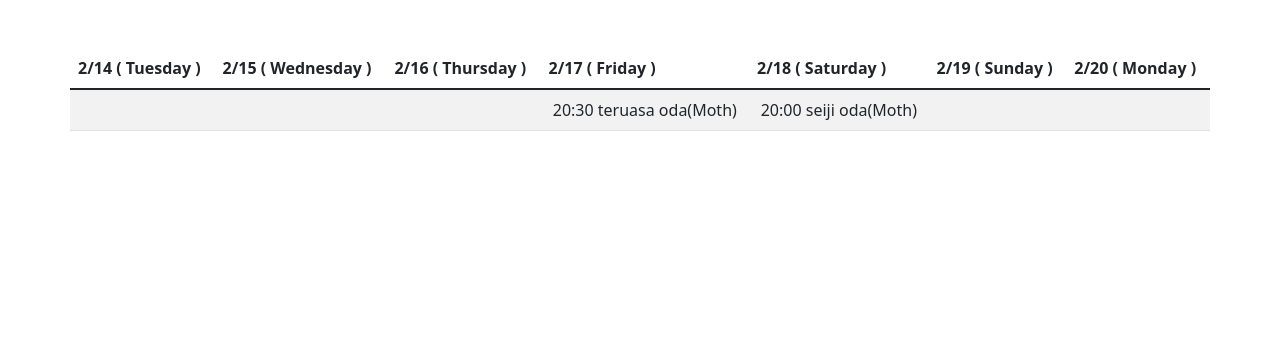
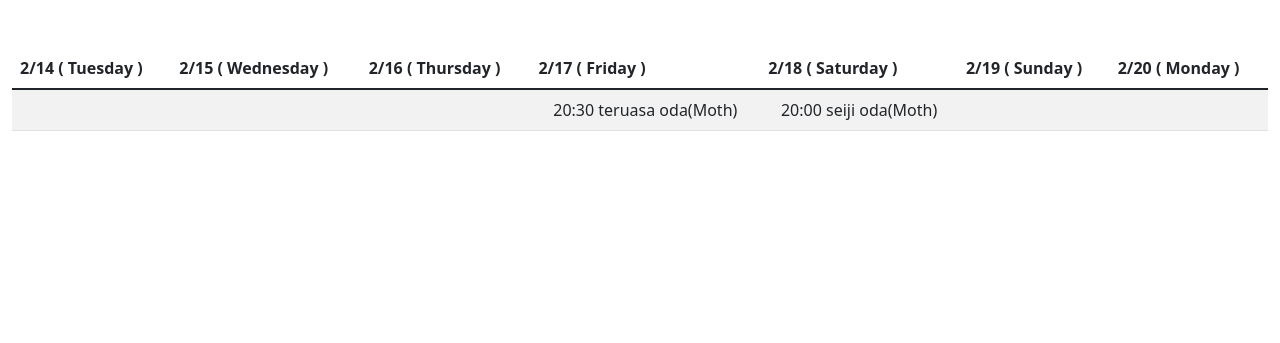
Before and after one commit to shukurimu0121/cs50_finalproject, a Flask app: page /calendar in a window 1280 px wide. Shown: the part 77-420 px from the top of the page. Run offline with Flask 2, Linux system fonts and the light colour scheme; a user stored in the database is signed in; data comes from the database, SQL or seed files in the repository; some libraries are stand-ins or nearby versions.

Commit message:
Tue, Feb 14, 2023, 8:01 PM +09:00

```diff
--- a/project/templates/calendar.html
+++ b/project/templates/calendar.html
@@ -5,7 +5,8 @@
 {% endblock %}
 
 {% block main %}
-    <table class="table table-striped container">
+<div class="table-responsive">
+    <table class="table table-striped">
         <thead>
             <tr>
                 {% for i in range(7) %}
@@ -19,4 +20,5 @@
             {% endfor %}
         </tbody>
     </table>
+</div>
 {% endblock %}
```
